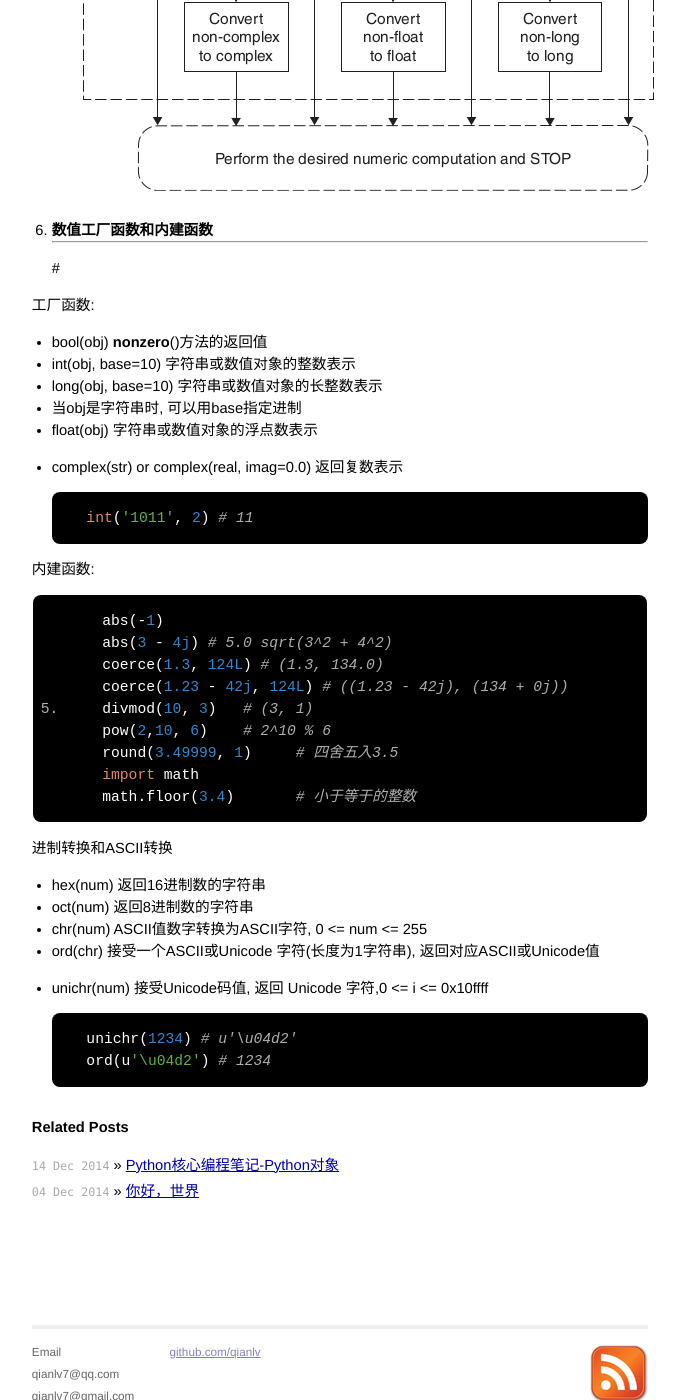
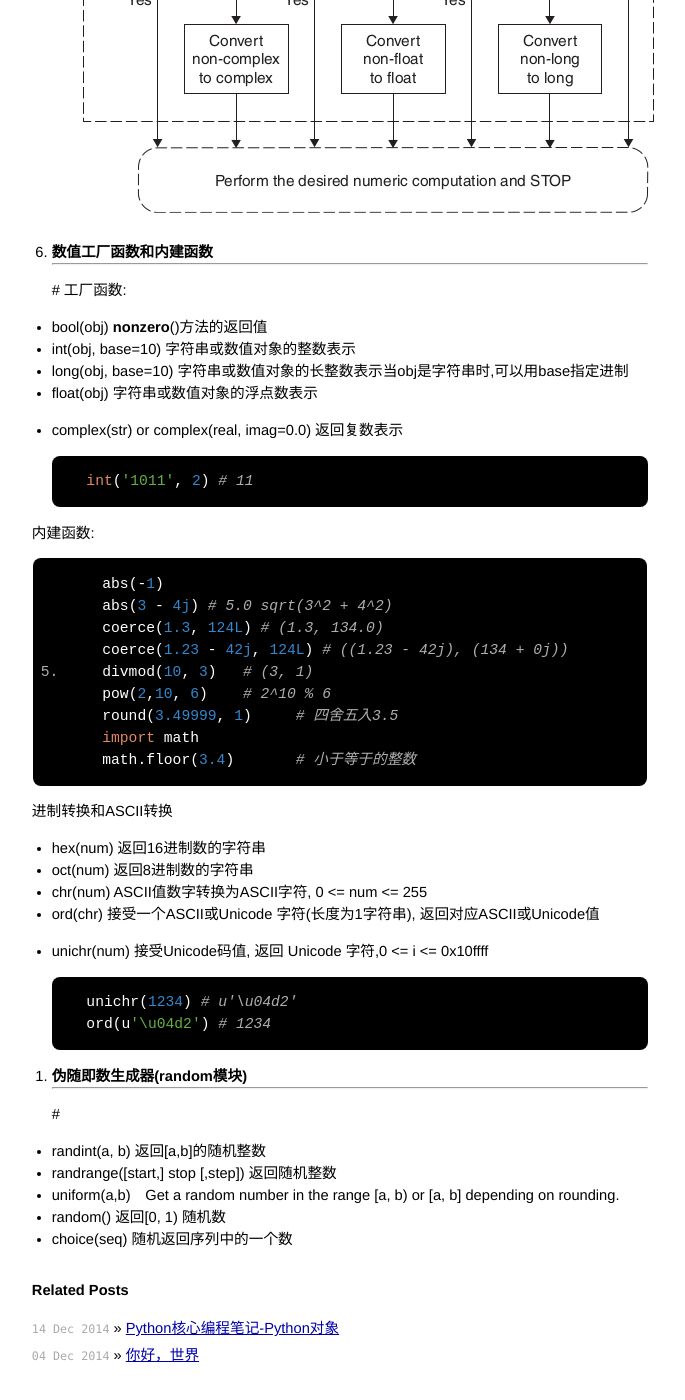
Before and after one commit to qianlv/qianlv.github.io, a Jekyll site: the page built from _posts/2014-12-14-core-python-programming-5.md, in a window 1280 px wide and 1400 px high, scrolled down 1668 px. Shown: the whole window, without its empty margins (300-985 px from the left). Built offline with Jekyll 4.4.1, drawn with Linux system fonts in a browser that asks for light colours; Markdown is read by kramdown in place of the engine named in the settings; comment, search, counter and statistics services are not loaded; some of the changed text lies outside the part shown.

Commit message:
添加随机数模块

```diff
--- a/_posts/2014-12-14-core-python-programming-5.md
+++ b/_posts/2014-12-14-core-python-programming-5.md
@@ -32,6 +32,7 @@ tag: Python, Python Numbers, 笔记, 读书笔记
 *****
 #
 *   Boolean(布尔型)
+*   "0"开始为八进制数, "0x"或"0X"开始为十六进制数
 *   整型和长整型同一(支持高精)
 
         print 1 << 65
@@ -71,13 +72,11 @@ tag: Python, Python Numbers, 笔记, 读书笔记
 --------------
 *****
 #
-
 工厂函数:
 
 *   bool(obj)           __nonzero__()方法的返回值
 *   int(obj, base=10)   字符串或数值对象的整数表示
-*   long(obj, base=10)  字符串或数值对象的长整数表示
-*   当obj是字符串时, 可以用base指定进制
+*   long(obj, base=10)  字符串或数值对象的长整数表示当obj是字符串时,可以用base指定进制
 *   float(obj)          字符串或数值对象的浮点数表示
 *   complex(str) or complex(real, imag=0.0) 返回复数表示
 
@@ -105,3 +104,14 @@ tag: Python, Python Numbers, 笔记, 读书笔记
 
         unichr(1234) # u'\u04d2'
         ord(u'\u04d2') # 1234
+
+7. 伪随即数生成器(random模块)
+------------------
+****
+#
+
+*   randint(a, b)   返回[a,b]的随机整数
+*   randrange([start,] stop [,step]) 返回随机整数
+*   uniform(a,b)　Get a random number in the range [a, b) or [a, b] depending on rounding.
+*   random()    返回[0, 1) 随机数
+*   choice(seq) 随机返回序列中的一个数
```
